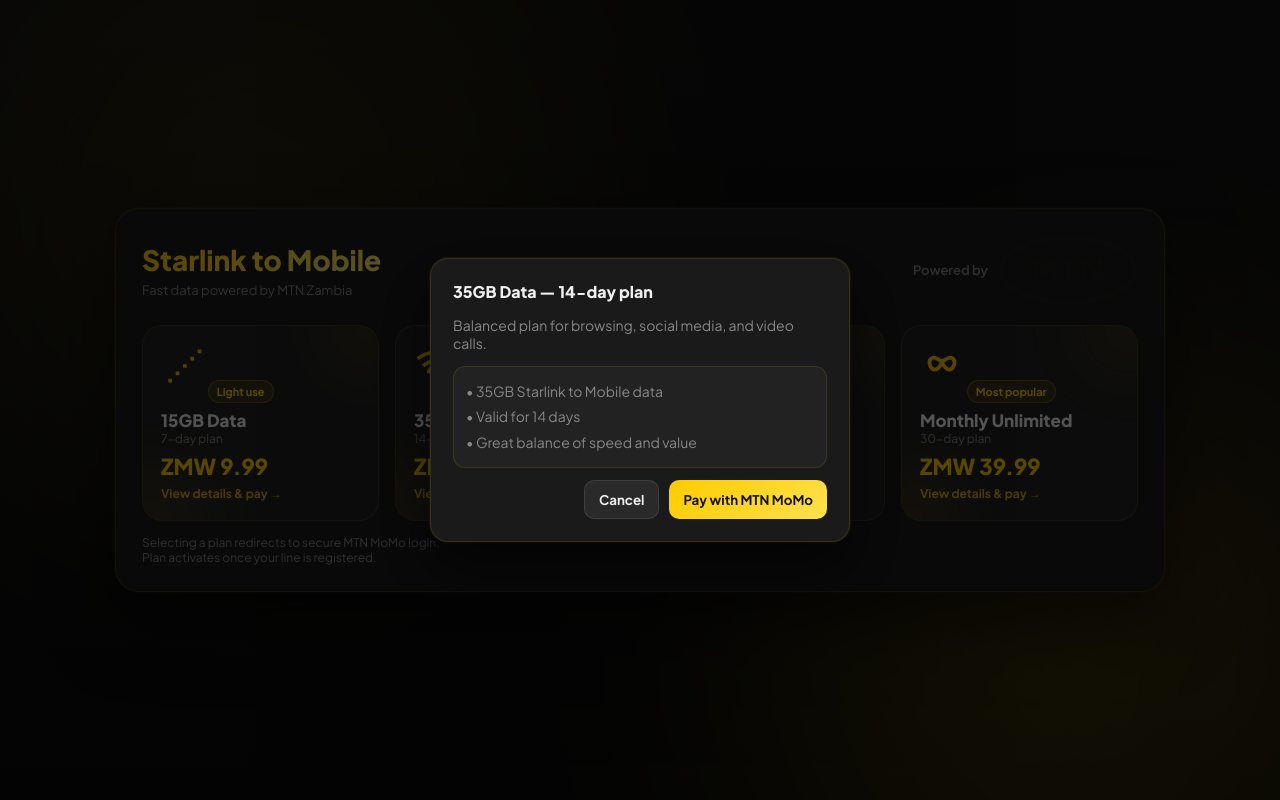
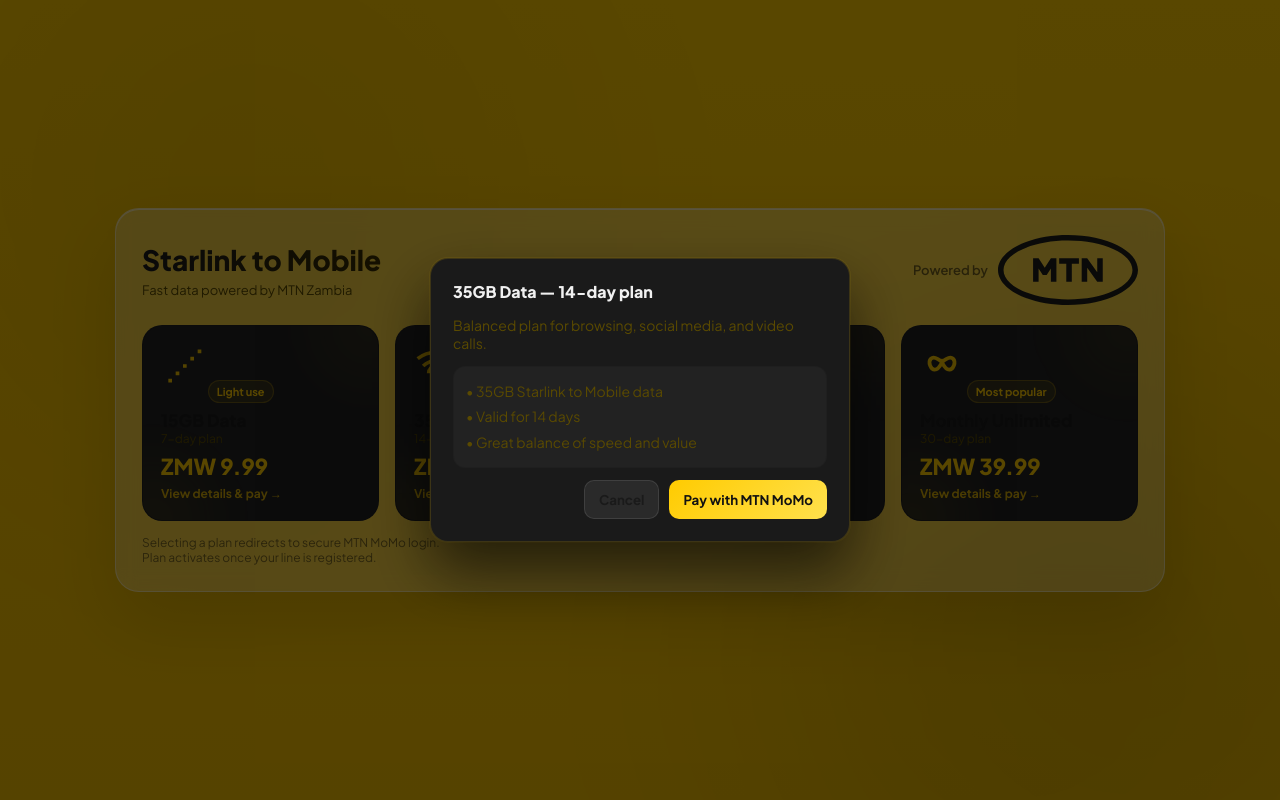
Before and after one commit to Lenkartel/StarlinkZambia, a plain HTML site: page index.html in a window 1280 px wide. Both pictures are taken after a click on the element 513 px from the left and 423 px from the top of the page. Drawn offline with Linux system fonts and the light colour scheme.

Commit message:
Update index.html

```diff
--- a/index.html
+++ b/index.html
@@ -26,12 +26,12 @@
 --primary-dark:#e6b800;
 --primary-soft:rgba(255,203,0,0.12);
 --accent:#ffffff;
---bg:#0f0f0f;
---surface:#1a1a1a;
+--bg:#ffcb00;
+--surface:#ffcb00;
 --surface2:#222222;
---text:#f0f0f0;
---text-muted:#888;
---border:rgba(255,203,0,0.12);
+--text:#1a1a1a;
+--text-muted:#5a4a00;
+--border:rgba(0,0,0,0.10);
 }
 
 /* page background */
@@ -39,7 +39,7 @@
 body{
 
 background:
-linear-gradient(180deg,#111,#0a0a0a);
+linear-gradient(180deg,#ffcb00,#f5c000);
 
 min-height:100vh;
 
@@ -65,7 +65,7 @@
 
 background:
 radial-gradient(circle,
-rgba(255,203,0,0.10),
+rgba(0,0,0,0.06),
 transparent 70%);
 
 filter:blur(60px);
@@ -110,18 +110,17 @@
 width:100%;
 max-width:1050px;
 
-background:var(--surface);
+background:rgba(255,255,255,0.25);
 
 border-radius:24px;
 
 padding:26px;
 
-border:1px solid var(--border);
+border:1px solid rgba(255,255,255,0.45);
 
 box-shadow:
-0 30px 70px rgba(0,0,0,0.5),
-0 0 0 1px rgba(255,203,0,0.05),
-inset 0 1px 0 rgba(255,255,255,0.04);
+0 30px 70px rgba(0,0,0,0.12),
+inset 0 1px 0 rgba(255,255,255,0.6);
 
 backdrop-filter:blur(10px);
 
@@ -148,8 +147,8 @@
 
 background:linear-gradient(
 90deg,
-var(--primary),
-#ffe566
+#1a1a1a,
+#3a2e00
 );
 
 -webkit-background-clip:text;
@@ -173,7 +172,7 @@
 font-size:13px;
 font-weight:600;
 
-color:var(--text-muted);
+color:rgba(0,0,0,0.55);
 
 }
 
@@ -373,7 +372,7 @@
 
 .modal-box{
 
-background:var(--surface);
+background:#1a1a1a;
 
 padding:22px;
 
@@ -382,13 +381,13 @@
 width:100%;
 max-width:420px;
 
-border:1px solid var(--border);
+border:1px solid rgba(255,203,0,0.15);
 
 box-shadow:
 0 30px 60px rgba(0,0,0,0.6),
 0 0 0 1px rgba(255,203,0,0.08);
 
-color:var(--text);
+color:#f0f0f0;
 
 }
 
@@ -397,7 +396,7 @@
 font-weight:800;
 margin-bottom:6px;
 
-color:var(--text);
+color:#f0f0f0;
 
 }
 
@@ -490,7 +489,7 @@
 
 font-size:12px;
 
-color:var(--text-muted);
+color:rgba(0,0,0,0.5);
 
 }
 
```
